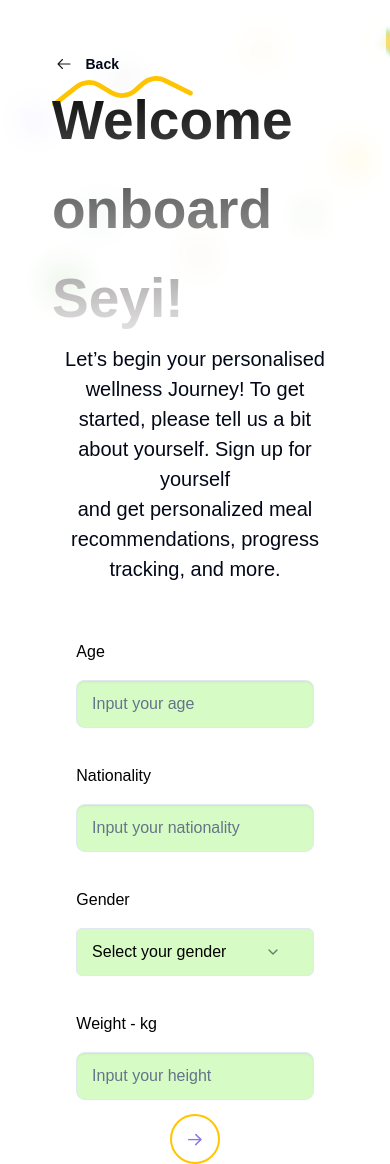
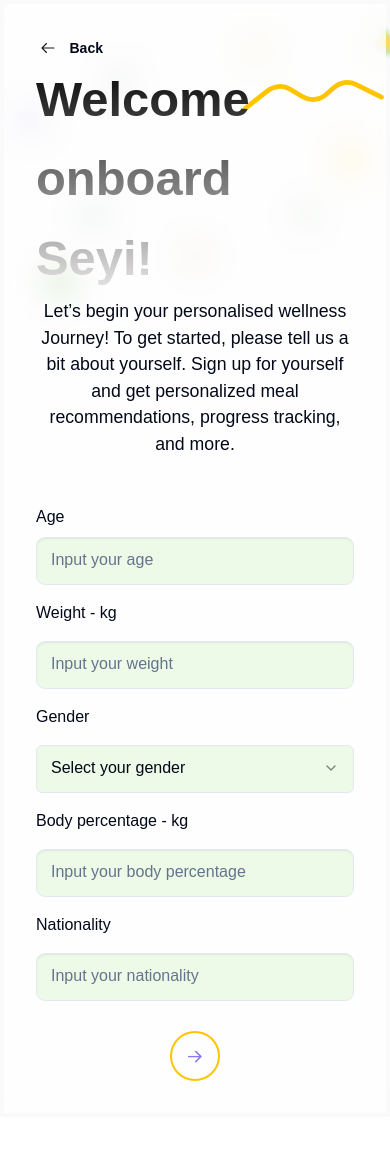
Before and after one commit to segunojo1/konsume-ai, a Next.js app in the folder frontend/konsume/: page /setup-account in a window 390 px wide. After the commit the page ends 1117 px from the top, so only its background shows below. Built offline with nearby package versions, Linux system fonts and the light colour scheme; a web font is replaced by a local one.

Commit message:
feat: setup your account page1 ui

```diff
--- a/frontend/konsume/modules/setup-account/BioData.tsx
+++ b/frontend/konsume/modules/setup-account/BioData.tsx
@@ -25,7 +25,7 @@ import { Button } from "@/components/ui/button";
 
 const formSchema = z.object({
   age: z.string().min(1, { message: "Dob is required" }),
-  height: z.string().min(1, { message: "Nationality is required" }),
+  nationality: z.string().min(1, { message: "Nationality is required" }),
   gender: z.string().min(1, { message: "Gender is required" }),
   weight: z.string().min(1, { message: "Weight is required" }),
 });
@@ -46,7 +46,7 @@ const BioData = () => {
     resolver: zodResolver(formSchema),
     defaultValues: {
       age: age,
-      height: height,
+      nationality: height,
       gender: gender,
       weight: weight,
     },
@@ -57,26 +57,27 @@ const BioData = () => {
     console.log(values);
     setAge(values.age);
     setWeight(values.weight);
-    setHeight(values.height);
+    setHeight(values.nationality);
     setGender(values.gender);
     localStorage.setItem("biodata", JSON.stringify(values));
     nextPage();
   }
   return (
-    <div className="mt-12 bg-[transparent] z-50">
-      <div className="relative w-[83%] m-auto">
-        <div className=" md:p-[50px]">
+    <div className="mt-12 bg-[transparent] z-60 relative mx-auto max-w-[391px]">
+      <div className="relative ">
+        <div className="">
+
           <Form {...form}>
             <form
               onSubmit={form.handleSubmit(onSubmit)}
-              className="signup_content grid md:grid-cols-2 grid-cols-1 md:gap-10 gap-2 md:gap-y-16 gap-y-7"
+              className=" flex flex-col w-full  gap-2 md:gap-5 "
             >
               <FormField
                 control={form.control}
                 name="age"
                 render={({ field }) => (
                   <FormItem>
-                    <FormLabel className="text-sm md:text-xl font-medium !leading-10">
+                    <FormLabel className="text-[16px]/[120%] ">
                       Age
                     </FormLabel>
                     <FormControl>
@@ -84,7 +85,7 @@ const BioData = () => {
                         type="number"
                         placeholder="Input your age"
                         {...field}
-                        className="h-[48px] bg-[#D6FBC4] py-[5.5px] pr-[31.45px] pl-[14.8px] md:p-6 rounded-lg outline-none"
+                        className="h-[48px] pt-[11px] pb-[14px] px-[14px] md:p-6 "
                       />
                     </FormControl>
                     <FormMessage />
@@ -93,17 +94,18 @@ const BioData = () => {
               />
               <FormField
                 control={form.control}
-                name="height"
+                name="weight"
                 render={({ field }) => (
                   <FormItem className="">
                     <FormLabel className="text-sm md:text-xl font-medium !leading-10">
-                      Nationality
+                      Weight - kg
                     </FormLabel>
                     <FormControl className="">
                       <Input
-                        placeholder="Input your nationality"
+                        placeholder="Input your weight"
                         {...field}
-                        className="h-[48px] bg-[#D6FBC4] py-[5.5px] pr-[31.45px] pl-[14.8px] md:p-6 outline-none"
+                        type="number"
+                        className="h-[48px] pt-[11px] pb-[14px] px-[14px] md:p-6"
                       />
                     </FormControl>
                     <FormMessage />
@@ -122,16 +124,16 @@ const BioData = () => {
                       onValueChange={field.onChange}
                       defaultValue={field.value}
                     >
-                      <FormControl>
-                        <SelectTrigger className="h-[48px] bg-[#D6FBC4] py-[5.5px] pr-[31.45px] pl-[14.8px] w-full md:p-6 outline-none">
+                      <FormControl className="h-[48px] pt-[11px] pb-[14px] px-[14px] md:p-6 bg-primary-bg">
+                        <SelectTrigger className=" ">
                           <SelectValue placeholder="Select your gender" />
                         </SelectTrigger>
                       </FormControl>
                       <SelectContent
                         ref={field.ref}
-                        className="bg-[#D6FBC4] py-[5.5px] px-16 w-full"
+                        className=" "
                       >
-                        <SelectItem value="Male" className="w-full">
+                        <SelectItem value="Male" className="">
                           Male
                         </SelectItem>
                         <SelectItem value="Female">Female</SelectItem>
@@ -146,22 +148,43 @@ const BioData = () => {
                 render={({ field }) => (
                   <FormItem className="">
                     <FormLabel className="text-sm md:text-xl font-medium !leading-10">
-                      Weight - kg
+                      Body percentage - kg
                     </FormLabel>
                     <FormControl className="">
                       <Input
-                        placeholder="Input your height"
+                        placeholder="Input your body percentage"
                         {...field}
-                        className=" h-[48px] bg-[#D6FBC4] py-[5.5px] pr-[31.45px] pl-[14.8px] md:p-6 outline-none"
+                        type="number"
+                        className="h-[48px] pt-[11px] pb-[14px] px-[14px] md:p-6"
                       />
                     </FormControl>
                     <FormMessage />
                   </FormItem>
                 )}
               />
+              <FormField
+                control={form.control}
+                name="nationality"
+                render={({ field }) => (
+                  <FormItem className="">
+                    <FormLabel className="text-sm md:text-xl font-medium !leading-10">
+                      Nationality
+                    </FormLabel>
+                    <FormControl className="">
+                      <Input
+                        placeholder="Input your nationality"
+                        {...field}
+                        className="h-[48px] pt-[11px] pb-[14px] px-[14px] md:p-6 "
+                      />
+                    </FormControl>
+                    <FormMessage />
+                  </FormItem>
+                )}
+              />
+
               <Button
                 type="submit"
-                className=" right-0 left-0 -bottom-16 absolute w-[50px] h-[50px] border-[2.5px] border-[#FFC501] rounded-[40px] flex items-center justify-center mx-auto"
+                className=" right-0 left-0 -bottom-20 absolute w-[50px] h-[50px] border-[2.5px] border-[#FFC501] rounded-[40px] flex items-center justify-center mx-auto"
               >
                 <Image
                   alt="line"
--- a/frontend/konsume/pages/setup-account/index.tsx
+++ b/frontend/konsume/pages/setup-account/index.tsx
@@ -74,9 +74,9 @@ const SetupAccount = () => {
     }
   };
   return (
-    <div className=" m-auto 2xl:p-32 md:p-10 p-1 ">
-      <Image src="/bg.png" alt="bg" width={1583} height={300} className=" top-0 absolute -z-20 h-fit w-fit" />
-      <div className=" p-12 font-satoshi bg-[#ffffffb0] relative -z-10 backdrop-blur-lg">
+    <div className=" m-auto 2xl:p-32 md:py-14 md:pb-20 md:px-24 p-1 bg-base-white relative ">
+      <Image src="/bg.png" alt="bg" width={1407} height={377} className=" top-0 absolute   w-full left-0" />
+      <div className=" p-8 pb-28 font-satoshi bg-[#ffffffb0] relative z-10 backdrop-blur-lg ">
         <div className="flex gap-[10px] items-center">
           <Image src="/arrowleft.svg" alt="back" width={17.5} height={100} className="m-[3px]" />
           <p className="text-[14px]/[20px] font-bold">Back</p>
@@ -85,12 +85,13 @@ const SetupAccount = () => {
         <div>
           <div>
             <div className="relative w-fit mx-auto">
-              <Image src='/curved_line.svg' alt='curved line' height={500} width={282} className='2xl:w-[282px] lg:w-[250px] w-[141.16px] absolute 2xl:top-5 xl:top-1 2xl:-right-[14px] xl:-right-[48px] -z-10' />
-              <h1 className="text-[55.02px]/[89.4px] font-bold from-[#000000] from-0% to-100% to-[#EEECEC] bg-gradient-to-b bg-clip-text text-[transparent] z-50">Welcome onboard Seyi! </h1>
+              <Image src='/curved_line.svg' alt='curved line' height={500} width={282} className='2xl:w-[282px] md:w-[250px] w-[141.16px] absolute 2xl:top-5 top-5 2xl:-right-[14px] -right-[30px] -z-10' />
+              <h1 className="text-[48.9px]/[79.5px] font-bold from-[#000000] from-0% to-100% to-[#EEECEC] bg-gradient-to-b bg-clip-text text-[transparent] z-50">Welcome onboard Seyi! </h1>
             </div>
           </div>
-          <p className=" text-[20px] text-center">Let’s begin your personalised wellness Journey! To get started, please tell us a bit about yourself. Sign up for yourself <br />  and get personalized meal recommendations, progress tracking, and more.</p>
+          <p className=" text-[17.7px] text-center">Let’s begin your personalised wellness Journey! To get started, please tell us a bit about yourself. Sign up for yourself <br />  and get personalized meal recommendations, progress tracking, and more.</p>
         </div>
+        <div className='2xl:w-[473.93px] md:w-[271px] 2xl:h-[241.42px] md:h-[160px] rounded-[61469.42px] mx-auto bg-neutrals-100 fixed top-[180px] left-0 right-0 -z-10 blur-[170.6px]'></div>
         <Form />
         {currentPage == 4 && (
           <button
```
